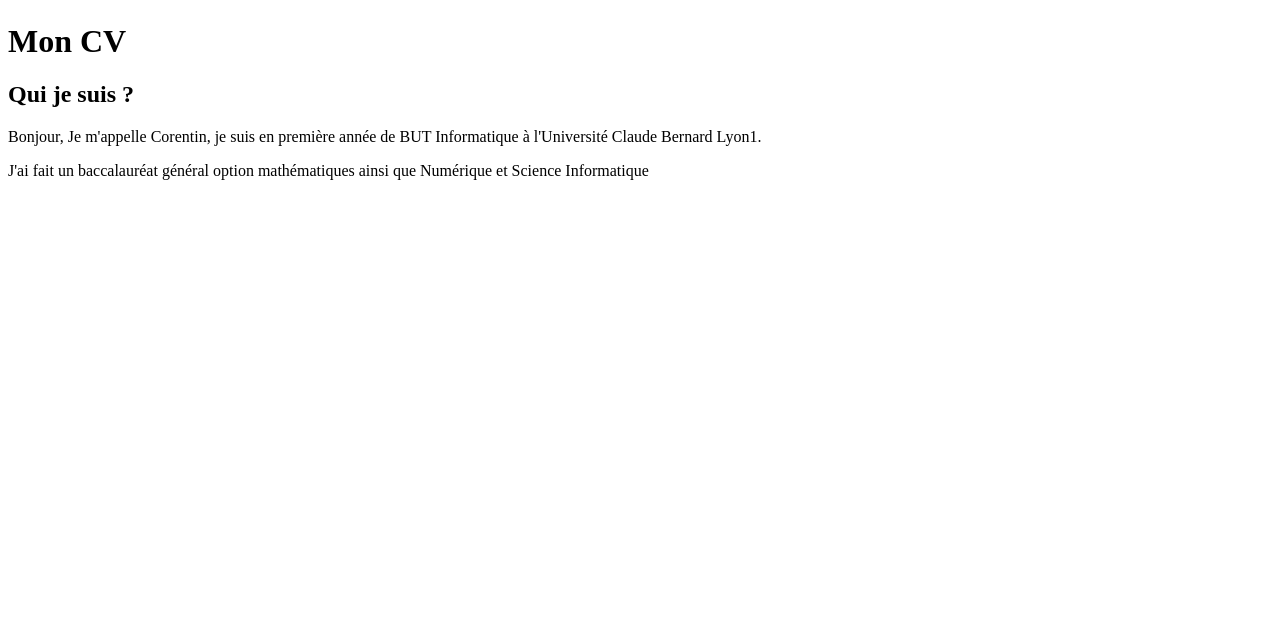
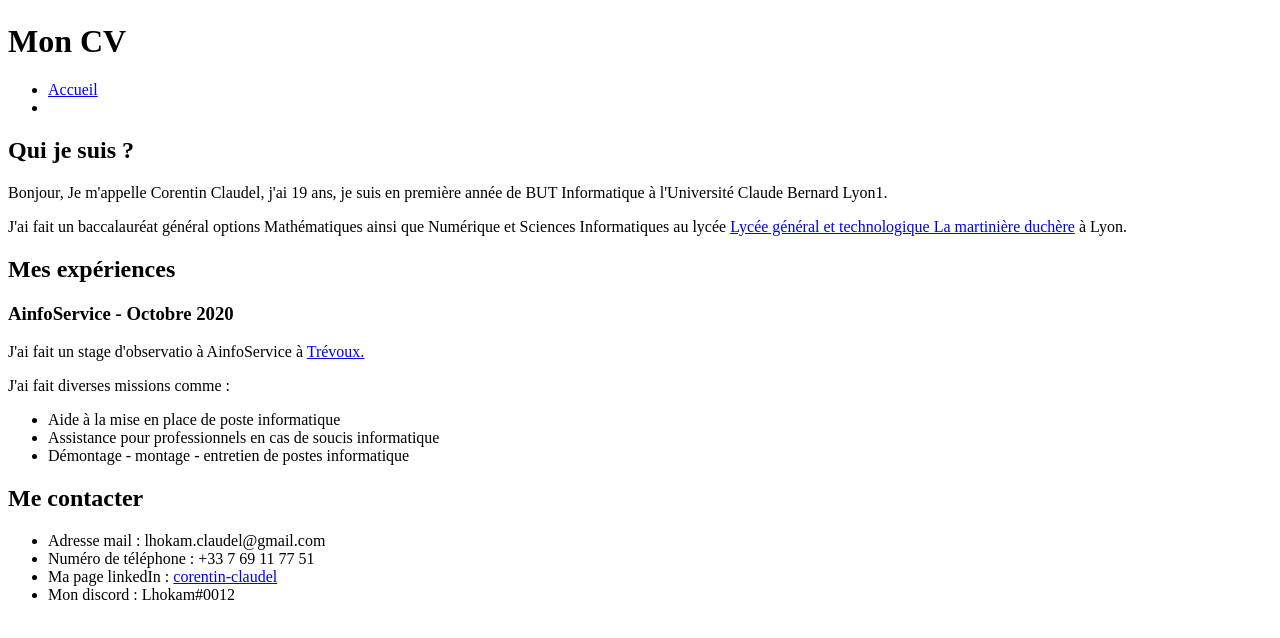
Before and after one commit to Lhokamn/Lhokamn.github.io, a plain HTML site: page index.html in a window 1280 px wide. Shown: the part 112-750 px from the top of the page. Drawn offline with Linux system fonts and the light colour scheme.

Commit message:
rajout d'information pour le fichier index.html

```diff
--- a/index.html
+++ b/index.html
@@ -12,13 +12,40 @@
         <header>
             <img src="picture/profilePicture.jpeg" alt="photo de profil">
             <h1>Mon CV</h1>
+            <ul id="navigation">
+                <li><a href="index.html">Accueil</a></li>
+                <li></li>
+            </ul>
         </header>
         <div id="presentation">
             <h2>Qui je suis ?</h2>
-            <p>Bonjour,
-                Je m'appelle Corentin, je suis en première année de BUT Informatique à l'Université Claude Bernard Lyon1.
+            <p>
+                Bonjour,
+                Je m'appelle Corentin Claudel, j'ai 19 ans, je suis en première année de BUT Informatique à l'Université Claude Bernard Lyon1.
             </p>
-            <p>J'ai fait un baccalauréat général option mathématiques ainsi que Numérique et Science Informatique</p>
+            <p>
+                J'ai fait un baccalauréat général options Mathématiques ainsi que Numérique et Sciences Informatiques au lycée <a href="https://www.martiniere-duchere.fr/">Lycée général et technologique La martinière duchère</a> à Lyon.
+            </p>
         </div>
+        <div id="experience">
+            <h2>Mes expériences</h2>
+            <h3>AinfoService - Octobre 2020</h3>
+                <p>J'ai fait un stage d'observatio à AinfoService à  <a href="https://www.google.fr/maps/place/Tr%C3%A9voux/@45.9398253,4.7535133,14z/data=!3m1!4b1!4m5!3m4!1s0x47f490605963a329:0x408ab2ae4c20030!8m2!3d45.94094!4d4.774296"> Trévoux.</a></p>
+                <p>J'ai fait diverses missions comme :</p>
+                <ul>
+                    <li>Aide à la mise en place de poste informatique</li>
+                    <li>Assistance pour professionnels en cas de soucis informatique</li>
+                    <li>Démontage - montage - entretien de postes informatique</li>
+                </ul>
+        </div>
+        <footer>
+            <h2>Me contacter</h2>
+            <ul>
+                <li>Adresse mail : lhokam.claudel@gmail.com</li>
+                <li>Numéro de téléphone : +33 7 69 11 77 51</li>
+                <li>Ma page linkedIn : <a href="https://www.linkedin.com/in/corentin-claudel-bb0135222/">corentin-claudel</a></li>
+                <li>Mon discord : Lhokam#0012</li>
+            </ul>
+        </footer>
     </body>
 </html>
```
